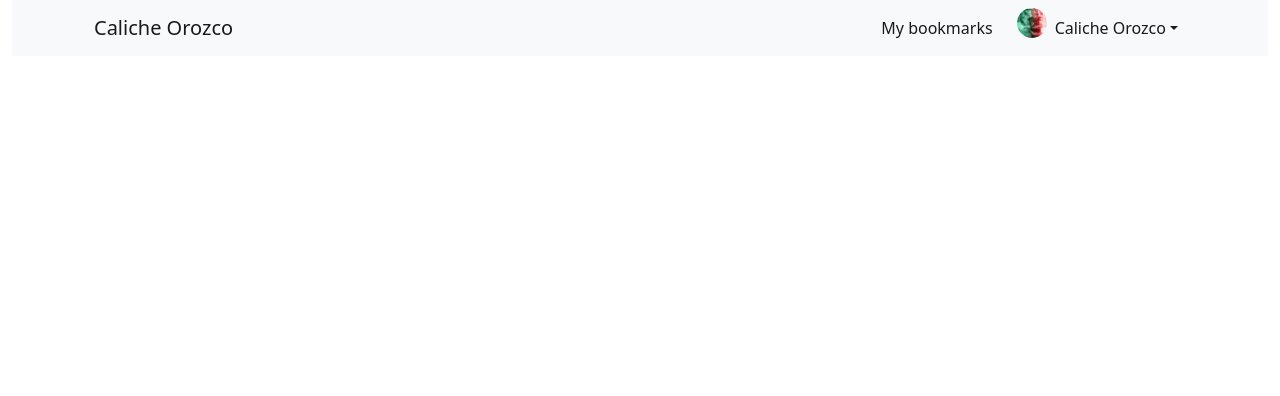
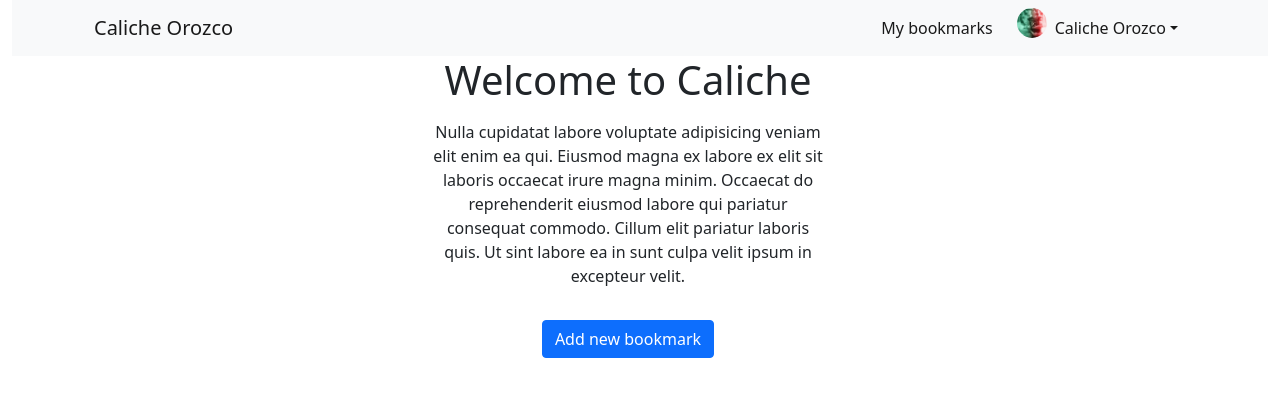
Before and after one commit to CalicheOrozco/evaluacion-bedu, a React (Create React App) app: page / in a window 1280 px wide. Shown: the top 396 px of the page. Built offline with nearby package versions, Linux system fonts and the light colour scheme.

Commit message:
se añadio el componente principal

```diff
--- a/src/App.css
+++ b/src/App.css
@@ -1,38 +1,4 @@
-.App {
-  text-align: center;
+.main {
+  width: 100% !important;
+  height: 80vh !important;
 }
-
-.App-logo {
-  height: 40vmin;
-  pointer-events: none;
-}
-
-@media (prefers-reduced-motion: no-preference) {
-  .App-logo {
-    animation: App-logo-spin infinite 20s linear;
-  }
-}
-
-.App-header {
-  background-color: #282c34;
-  min-height: 100vh;
-  display: flex;
-  flex-direction: column;
-  align-items: center;
-  justify-content: center;
-  font-size: calc(10px + 2vmin);
-  color: white;
-}
-
-.App-link {
-  color: #61dafb;
-}
-
-@keyframes App-logo-spin {
-  from {
-    transform: rotate(0deg);
-  }
-  to {
-    transform: rotate(360deg);
-  }
-}
--- a/src/App.js
+++ b/src/App.js
@@ -3,14 +3,17 @@ import './App.css';
 import 'bootstrap/dist/css/bootstrap.min.css'
 import {Container, Row, Col } from 'react-bootstrap'
 import NavbarComp from './components/NavbarComp';
+import MainComp from './components/MainComp';
 
 function App() {
   return (
     <div className="App">
       <Container fluid>
   <Row>
-    <Col>
+    <Col >
     <NavbarComp />
+    <MainComp />
+
 
     </Col>
   </Row>
--- /dev/null
+++ b/src/components/MainComp.js
@@ -0,0 +1,19 @@
+import React from 'react'
+import {Container,Row, Col, Button } from 'react-bootstrap'
+
+function MainComp() {
+    return (
+
+        <Row className="main d-flex justify-content-center">
+        <Col md={4} className="  text-center ">
+
+    <h1 className="font-weight-bold text-center mb-3">Welcome to Caliche</h1>
+    <p>Nulla cupidatat labore voluptate adipisicing veniam elit enim ea qui. Eiusmod magna ex labore ex elit sit laboris occaecat irure magna minim. Occaecat do reprehenderit eiusmod labore qui pariatur consequat commodo. Cillum elit pariatur laboris quis. Ut sint labore ea in sunt culpa velit ipsum in excepteur velit.</p>
+    <Button variant="primary" className="mt-3">Add new bookmark</Button>
+    </Col>
+    </Row>
+
+    )
+}
+
+export default MainComp
--- a/src/index.css
+++ b/src/index.css
@@ -1,13 +1,4 @@
-body {
-  margin: 0;
-  font-family: -apple-system, BlinkMacSystemFont, 'Segoe UI', 'Roboto', 'Oxygen',
-    'Ubuntu', 'Cantarell', 'Fira Sans', 'Droid Sans', 'Helvetica Neue',
-    sans-serif;
-  -webkit-font-smoothing: antialiased;
-  -moz-osx-font-smoothing: grayscale;
+.main {
+  width: 100% !important;
+  height: 80vh !important;
 }
-
-code {
-  font-family: source-code-pro, Menlo, Monaco, Consolas, 'Courier New',
-    monospace;
-}
```
